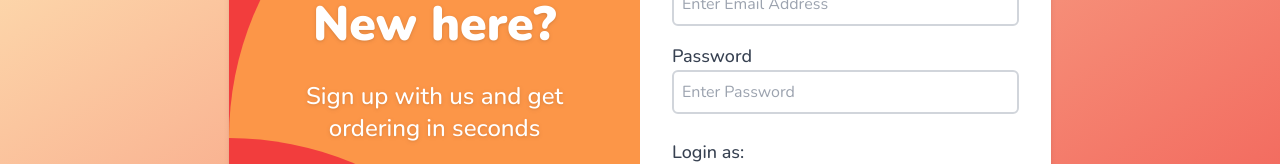
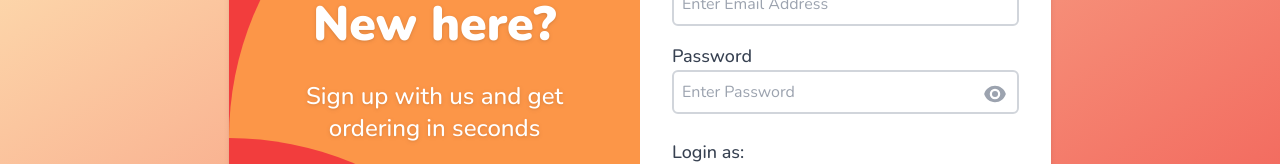
Before and after one commit to rahulc0dy/cravyn-web-frontend, a Next.js app: page /login in a window 1280 px wide. Shown: the part 262-426 px from the top of the page. Built offline with nearby package versions, Linux system fonts and the light colour scheme; no server answers.

Commit message:
Add password visibility toggle to login forms for improved user experience

```diff
--- a/app/login/page.jsx
+++ b/app/login/page.jsx
@@ -12,6 +12,7 @@ const LoginPage = () => {
   const [email, setEmail] = useState("");
   const [password, setPassword] = useState("");
   const [userType, setUserType] = useState("restaurant-owner");
+  const [showPassword, setShowPassword] = useState(false);
 
   const { auth, login } = useAuth();
 
@@ -99,16 +100,51 @@ const LoginPage = () => {
                 >
                   Password
                 </label>
+                <div className="relative">
                   <input
-                  type="password"
+                    type={showPassword ? "text" : "password"}
                     id="password"
                     className="border-2 border-gray-300 bo p-2 rounded-md w-full placeholder-shown:invalid:border-gray-300 focus:outline-none  invalid:border-red-400 valid:border-green-500"
                     placeholder="Enter Password"
                     onChange={(e) => setPassword(e.target.value)}
+                    minLength={6}
                     required
                     autoComplete="current-password"
                     autoSave="current-password"
                   />
+                  <button
+                    type="button"
+                    onClick={() => setShowPassword(!showPassword)}
+                    className="absolute right-3 top-3 text-gray-400 hover:text-gray-600"
+                  >
+                    {showPassword ? (
+                      <svg
+                        xmlns="http://www.w3.org/2000/svg"
+                        viewBox="0 0 24 24"
+                        fill="currentColor"
+                        class="size-6"
+                      >
+                        <path d="M3.53 2.47a.75.75 0 0 0-1.06 1.06l18 18a.75.75 0 1 0 1.06-1.06l-18-18ZM22.676 12.553a11.249 11.249 0 0 1-2.631 4.31l-3.099-3.099a5.25 5.25 0 0 0-6.71-6.71L7.759 4.577a11.217 11.217 0 0 1 4.242-.827c4.97 0 9.185 3.223 10.675 7.69.12.362.12.752 0 1.113Z" />
+                        <path d="M15.75 12c0 .18-.013.357-.037.53l-4.244-4.243A3.75 3.75 0 0 1 15.75 12ZM12.53 15.713l-4.243-4.244a3.75 3.75 0 0 0 4.244 4.243Z" />
+                        <path d="M6.75 12c0-.619.107-1.213.304-1.764l-3.1-3.1a11.25 11.25 0 0 0-2.63 4.31c-.12.362-.12.752 0 1.114 1.489 4.467 5.704 7.69 10.675 7.69 1.5 0 2.933-.294 4.242-.827l-2.477-2.477A5.25 5.25 0 0 1 6.75 12Z" />
+                      </svg>
+                    ) : (
+                      <svg
+                        xmlns="http://www.w3.org/2000/svg"
+                        viewBox="0 0 24 24"
+                        fill="currentColor"
+                        class="size-6"
+                      >
+                        <path d="M12 15a3 3 0 1 0 0-6 3 3 0 0 0 0 6Z" />
+                        <path
+                          fill-rule="evenodd"
+                          d="M1.323 11.447C2.811 6.976 7.028 3.75 12.001 3.75c4.97 0 9.185 3.223 10.675 7.69.12.362.12.752 0 1.113-1.487 4.471-5.705 7.697-10.677 7.697-4.97 0-9.186-3.223-10.675-7.69a1.762 1.762 0 0 1 0-1.113ZM17.25 12a5.25 5.25 0 1 1-10.5 0 5.25 5.25 0 0 1 10.5 0Z"
+                          clip-rule="evenodd"
+                        />
+                      </svg>
+                    )}
+                  </button>
+                </div>
               </div>
               <div className="mb-6">
                 <p className="block font-medium text-lg text-gray-700">
--- a/app/restaurant/login/page.jsx
+++ b/app/restaurant/login/page.jsx
@@ -18,6 +18,7 @@ const RestaurantLoginPage = () => {
 
   const [registrationNumber, setRegistrationNumber] = useState(null);
   const [password, setPassword] = useState(null);
+  const [showPassword, setShowPassword] = useState(false);
 
   const { mutate, isPending, isError, error, isSuccess, data } = useMutation({
     mutationFn: (formData) => login(formData),
@@ -96,8 +97,9 @@ const RestaurantLoginPage = () => {
             >
               Password
             </label>
+            <div className="relative">
               <input
-              type="password"
+                type={showPassword ? "text" : "password"}
                 id="password"
                 minLength={6}
                 maxLength={20}
@@ -107,6 +109,39 @@ const RestaurantLoginPage = () => {
                 required
                 onChange={(e) => setPassword(e.target.value)}
               />
+              <button
+                type="button"
+                onClick={() => setShowPassword(!showPassword)}
+                className="absolute right-3 top-3 text-gray-400 hover:text-gray-600"
+              >
+                {showPassword ? (
+                  <svg
+                    xmlns="http://www.w3.org/2000/svg"
+                    viewBox="0 0 24 24"
+                    fill="currentColor"
+                    class="size-6"
+                  >
+                    <path d="M3.53 2.47a.75.75 0 0 0-1.06 1.06l18 18a.75.75 0 1 0 1.06-1.06l-18-18ZM22.676 12.553a11.249 11.249 0 0 1-2.631 4.31l-3.099-3.099a5.25 5.25 0 0 0-6.71-6.71L7.759 4.577a11.217 11.217 0 0 1 4.242-.827c4.97 0 9.185 3.223 10.675 7.69.12.362.12.752 0 1.113Z" />
+                    <path d="M15.75 12c0 .18-.013.357-.037.53l-4.244-4.243A3.75 3.75 0 0 1 15.75 12ZM12.53 15.713l-4.243-4.244a3.75 3.75 0 0 0 4.244 4.243Z" />
+                    <path d="M6.75 12c0-.619.107-1.213.304-1.764l-3.1-3.1a11.25 11.25 0 0 0-2.63 4.31c-.12.362-.12.752 0 1.114 1.489 4.467 5.704 7.69 10.675 7.69 1.5 0 2.933-.294 4.242-.827l-2.477-2.477A5.25 5.25 0 0 1 6.75 12Z" />
+                  </svg>
+                ) : (
+                  <svg
+                    xmlns="http://www.w3.org/2000/svg"
+                    viewBox="0 0 24 24"
+                    fill="currentColor"
+                    class="size-6"
+                  >
+                    <path d="M12 15a3 3 0 1 0 0-6 3 3 0 0 0 0 6Z" />
+                    <path
+                      fill-rule="evenodd"
+                      d="M1.323 11.447C2.811 6.976 7.028 3.75 12.001 3.75c4.97 0 9.185 3.223 10.675 7.69.12.362.12.752 0 1.113-1.487 4.471-5.705 7.697-10.677 7.697-4.97 0-9.186-3.223-10.675-7.69a1.762 1.762 0 0 1 0-1.113ZM17.25 12a5.25 5.25 0 1 1-10.5 0 5.25 5.25 0 0 1 10.5 0Z"
+                      clip-rule="evenodd"
+                    />
+                  </svg>
+                )}
+              </button>
+            </div>
           </div>
 
           <input
```
Lines whose indentation alone changed are shown as unchanged.
